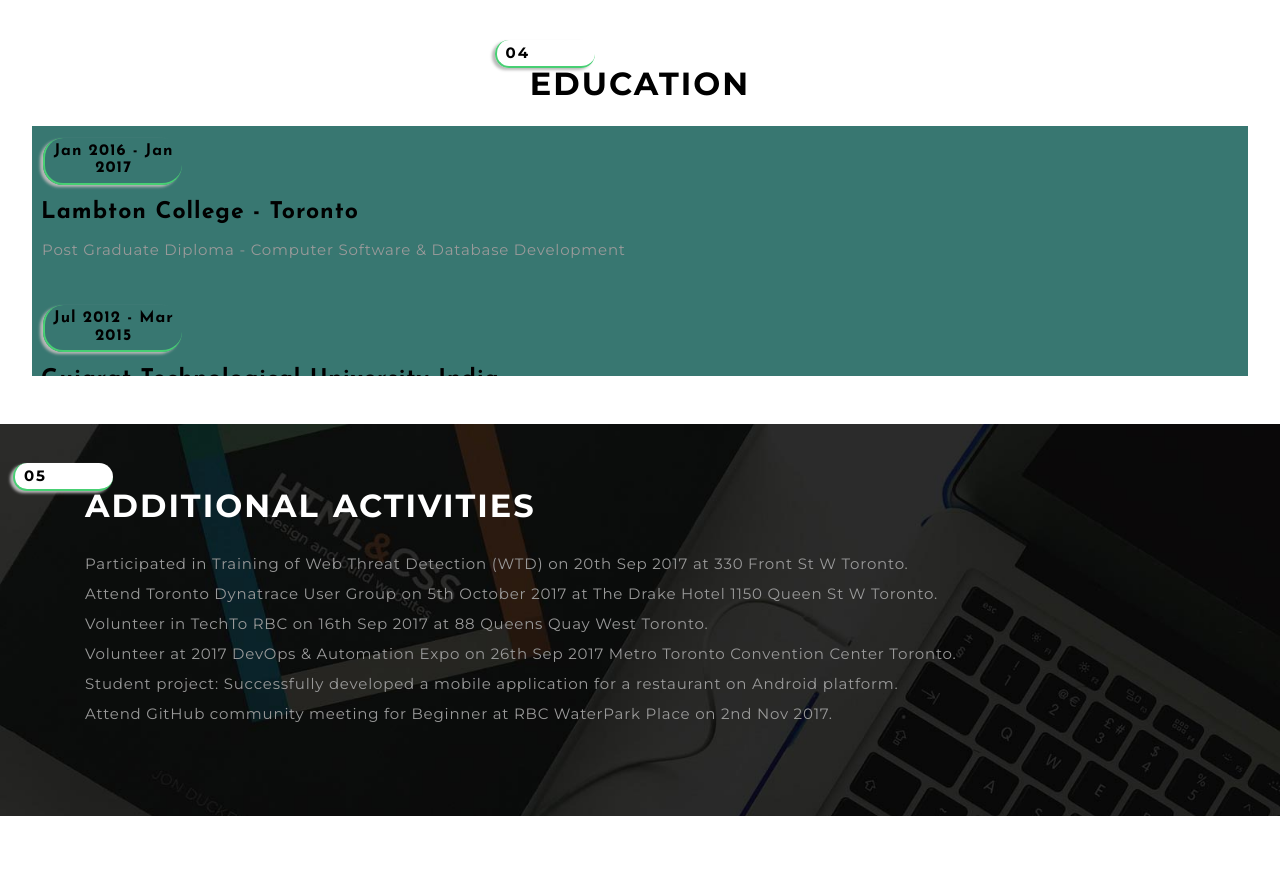
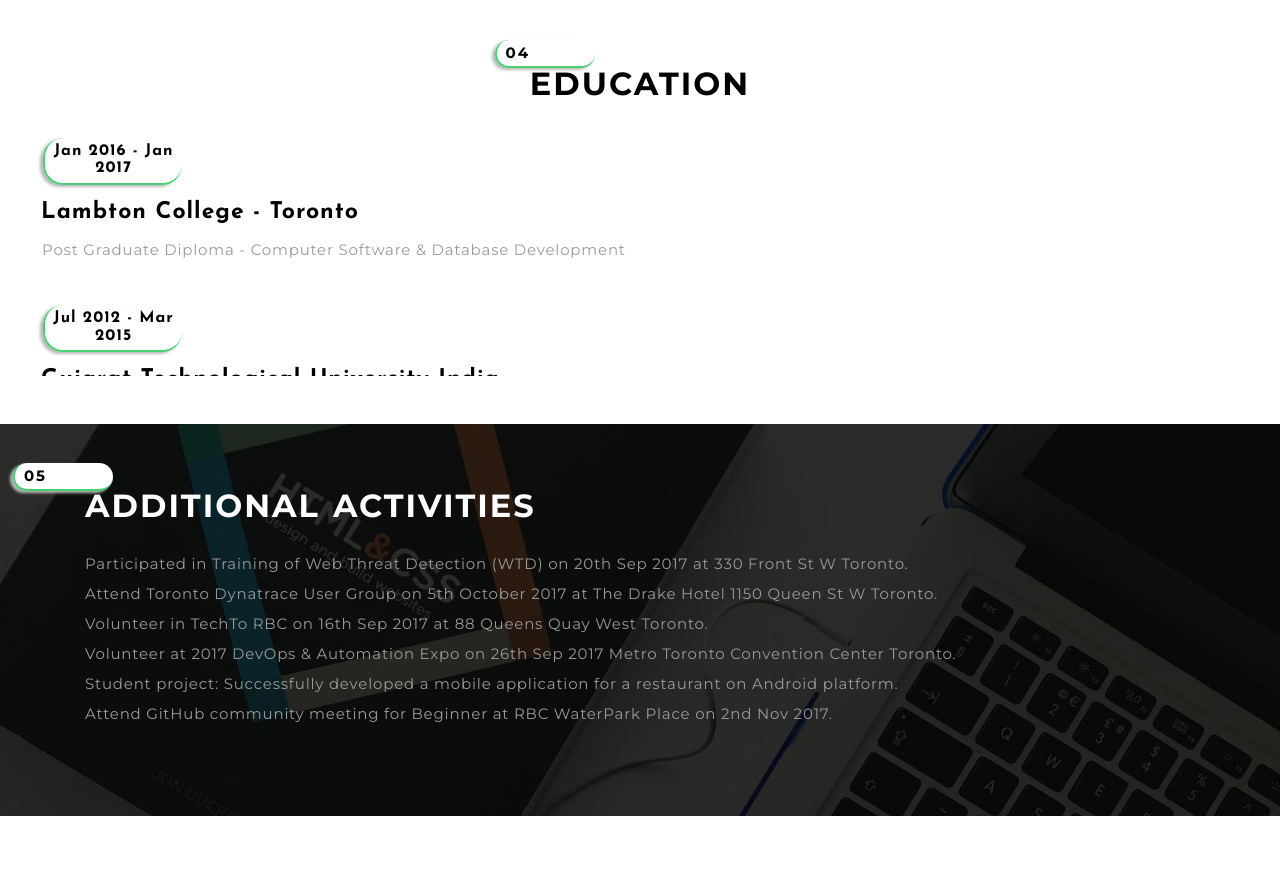
Before and after one commit to patelniks58/patelniks58.github.io, a plain HTML site: page index.html in a window 1280 px wide. Shown: the part 4340-5214 px from the top of the page. Drawn offline with Linux system fonts and the light colour scheme.

Commit message:
asdf
asdfasdfsd

```diff
--- a/index.html
+++ b/index.html
@@ -326,9 +326,7 @@ License URL: http://creativecommons.org/licenses/by/3.0/
 					<h5 class="title-w3"><span>04</span>Education</h5>
 					<div class="clearfix"></div>
 				</div>
-				<div class="scrollbar agileits w3layouts" id="style-2" style="
-    background: #387771;
-">
+				<div class="scrollbar agileits w3layouts" id="style-2">
 					<div class="activity-row agileits w3layouts">
 						<div class="activity-img agileits w3layouts">
 							<h6>Jan 2016 - Jan 2017</h6>
```
